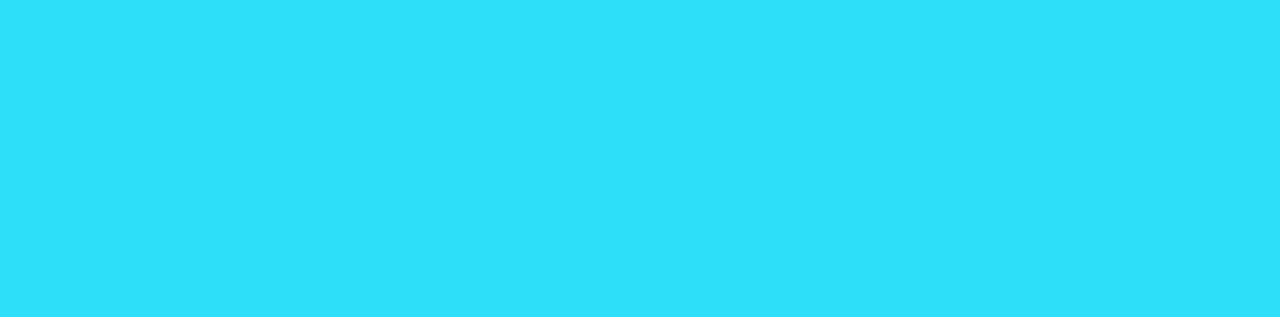
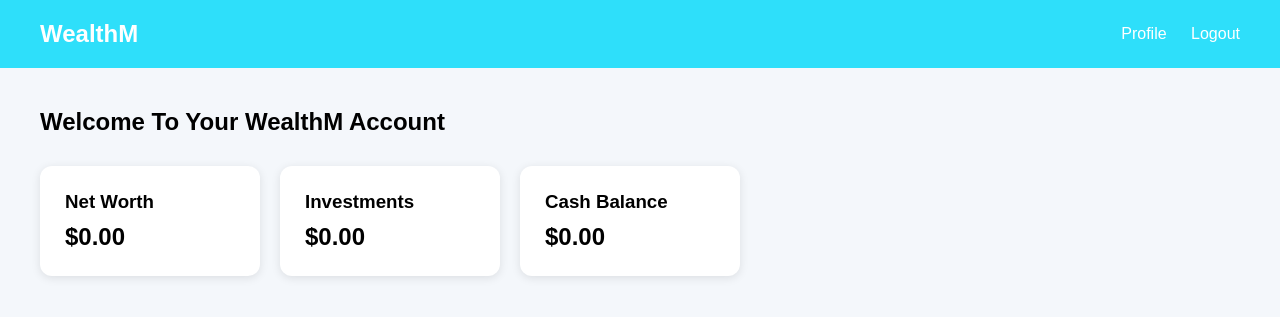
Before and after one commit to SoleP12/WealthManagementSystemBackend, a FastAPI app: page /dashboard in a window 1280 px wide. Before the commit the part shown is empty. Shown: the top 317 px of the page. Run offline with FastAPI, Linux system fonts and the light colour scheme.

Commit message:
feat(): -Added dashboard.js and dashboard.css for dashboard interactivity and styling Why: -Added dashboard.js to provide interactivity of website and dashboard.css to provid styling What: -Added multiple files dashboard.css and dashboard.js Impact: -Provides styling and interactivity of website

```diff
--- a/WealthManage/static/dashboard.css
+++ b/WealthManage/static/dashboard.css
@@ -1,4 +1,47 @@
+*{
+    margin:0;
+    padding:0;
+    box-sizing:border-box;
+}
+body{
+    font-family: Arial, sans-serif;
+    background-color:#f4f7fb;
+}
+.navbar{
+    display:flex;
+    justify-content:space-between;
+    align-items:center;
+    padding:20px 40px;
+    background-color: rgb(46, 223, 250);
+    color:white;
+}
+.nav-links a{
+    color:white;
+    text-decoration:none;
+    margin-left:20px;
+}
 
-*{
-    background-color: rgb(46, 223, 250);
+.container{
+    padding:40px;
 }
+.container h2{
+    margin-bottom:30px;
+}
+.cards{
+    display:flex;
+    gap:20px;
+}
+.card{
+    background:white;
+    padding:25px;
+    border-radius:12px;
+    box-shadow:0 2px 10px rgba(0,0,0,0.1);
+    min-width:220px;
+}
+.card h3{
+    margin-bottom:10px;
+}
+.card p{
+    font-size:1.5rem;
+    font-weight:bold;
+}
--- a/WealthManage/static/dashboard.js
+++ b/WealthManage/static/dashboard.js
@@ -0,0 +1,7 @@
+
+
+
+async function logout(event) {
+    localStorage.removeItem("access_token");
+    window.location.href = "/";
+}
--- a/WealthManage/templates/dashboard.html
+++ b/WealthManage/templates/dashboard.html
@@ -7,7 +7,33 @@
     <title>Dashboard</title>
 </head>
 <body>
+    <nav class="navbar">
+        <h1>WealthM</h1>
+        <div class="nav-links">
+            <a href="#">Profile</a>
+            <a href="#" onclick="logout()">Logout</a>
+            <script src="/static/dashboard.js"></script>
+        </div>
+    </nav>
 
+    <main class="container">
+        <h2>Welcome To Your WealthM Account</h2>
 
+        <div class="cards">
+            <div class="card">
+                <h3>Net Worth</h3>
+                <p>$0.00</p>
+            </div>
+
+            <div class="card">
+                <h3>Investments</h3>
+                <p>$0.00</p>
+            </div>
+
+            <div class="card">
+                <h3>Cash Balance</h3>
+                <p>$0.00</p>
+            </div>
+        </div>
+    </main>
 </body>
-</html>
```
